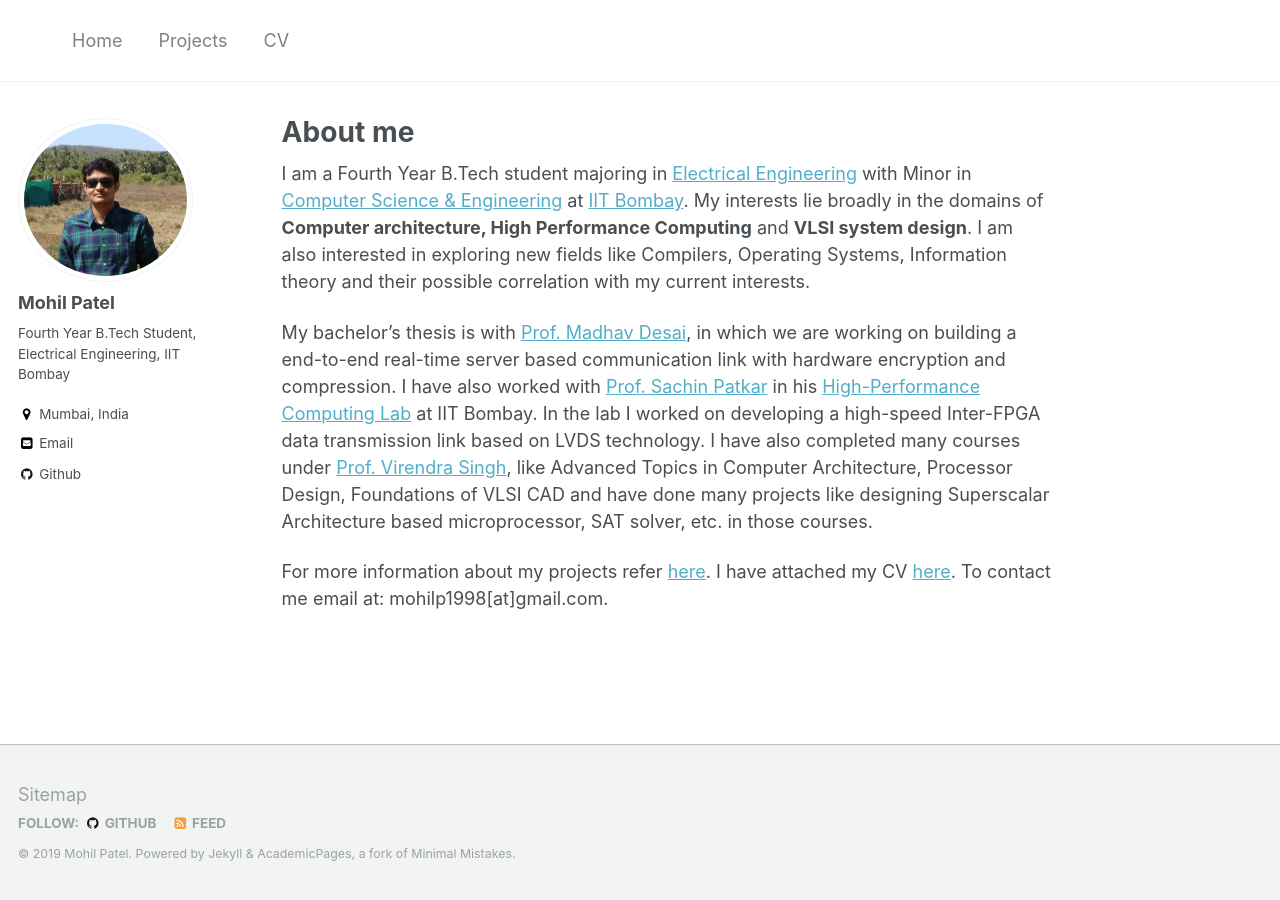
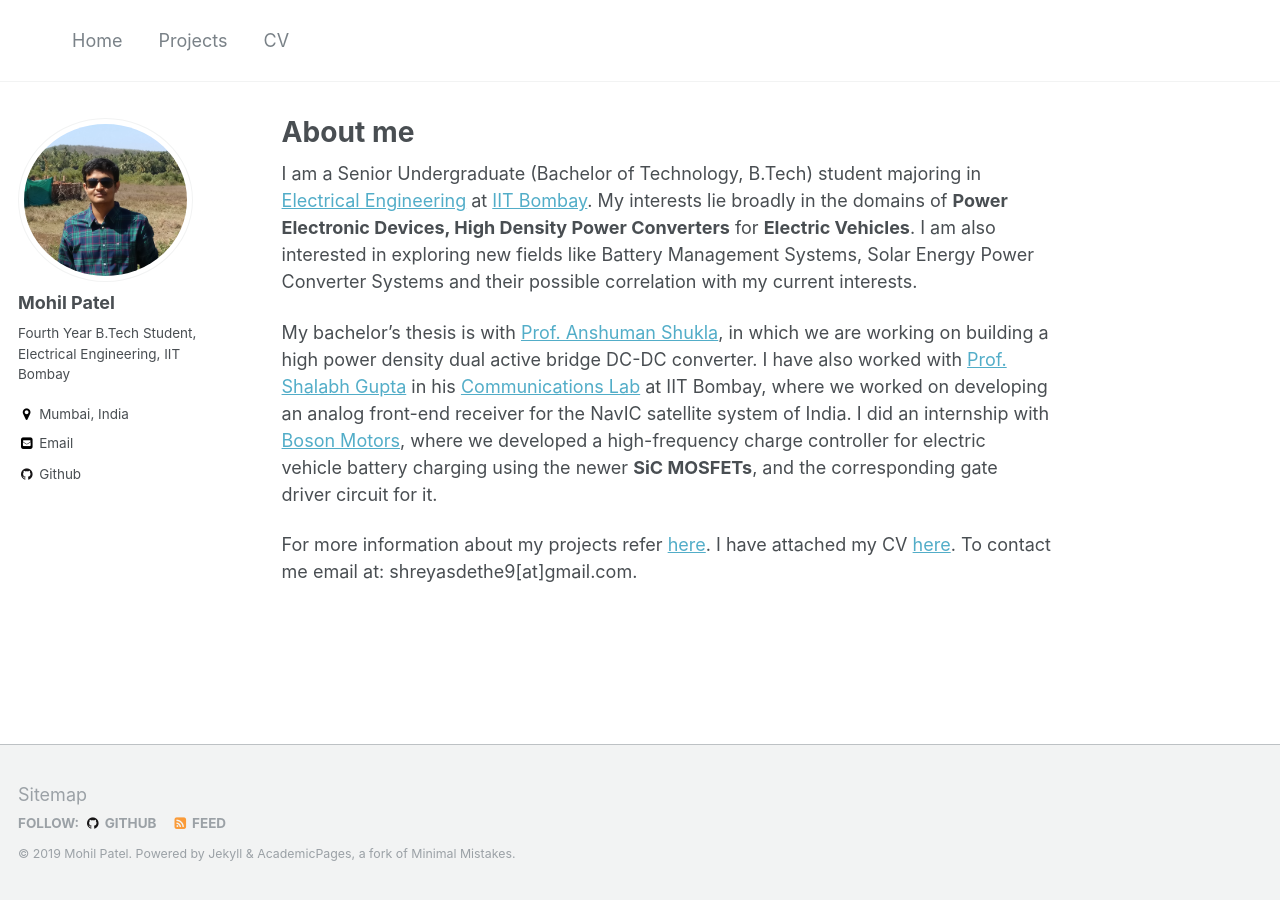
Before and after one commit to shreyasdethe/home, a Jekyll site: the page built from _pages/about.md, in a window 1280 px wide. Built offline with Jekyll 4.4.1, drawn with Linux system fonts in a browser that asks for light colours.

Commit message:
Update about

```diff
--- a/_pages/about.md
+++ b/_pages/about.md
@@ -9,11 +9,11 @@ redirect_from:
   - /home/
 ---
 
-I am a Fourth Year B.Tech student majoring in [Electrical Engineering](https://www.ee.iitb.ac.in/web) with Minor in [Computer Science & Engineering](https://www.cse.iitb.ac.in) at [IIT Bombay](http://www.iitb.ac.in). My interests lie broadly in the domains of **Computer architecture, High Performance Computing** and **VLSI system design**. I am also interested in exploring new fields like Compilers, Operating Systems, Information theory and their possible correlation with my current interests.
+I am a Senior Undergraduate (Bachelor of Technology, B.Tech) student majoring in [Electrical Engineering](https://www.ee.iitb.ac.in/web) at [IIT Bombay](http://www.iitb.ac.in). My interests lie broadly in the domains of **Power Electronic Devices, High Density Power Converters** for **Electric Vehicles**. I am also interested in exploring new fields like Battery Management Systems, Solar Energy Power Converter Systems and their possible correlation with my current interests.
 
-My bachelor's thesis is with [Prof. Madhav Desai](https://www.ee.iitb.ac.in/web/people/faculty/home/madhav), in which we are working on building a end-to-end real-time server based communication link with hardware encryption and compression. I have also worked with [Prof. Sachin Patkar](https://www.ee.iitb.ac.in/wiki/faculty/patkar) in his [High-Performance Computing Lab](https://www.ee.iitb.ac.in/~hpc/) at IIT Bombay. In the lab I worked on developing a high-speed Inter-FPGA data transmission link based on LVDS technology. I have also completed many courses under [Prof. Virendra Singh](https://www.ee.iitb.ac.in/~viren/), like Advanced Topics in Computer Architecture, Processor Design, Foundations of VLSI CAD and have done many projects like designing Superscalar Architecture based microprocessor, SAT solver, etc. in those courses.
+My bachelor's thesis is with [Prof. Anshuman Shukla](https://www.ee.iitb.ac.in/web/people/faculty/home/ashukla), in which we are working on building a high power density dual active bridge DC-DC converter. I have also worked with [Prof. Shalabh Gupta](https://www.ee.iitb.ac.in/wiki/faculty/shalabh) in his [Communications Lab](https://www.ee.iitb.ac.in/~comlab/index.htm) at IIT Bombay, where we worked on developing an analog front-end receiver for the NavIC satellite system of India. I did an internship with [Boson Motors](https://www.bosonmotors.com/), where we developed a high-frequency charge controller for electric vehicle battery charging using the newer **SiC MOSFETs**, and the corresponding gate driver circuit for it.
 
-For more information about my projects refer [here](https://mohilp1998.github.io/projects/). I have attached my CV [here](https://mohilp1998.github.io/cv/). To contact me email at: mohilp1998[at]gmail.com.
+For more information about my projects refer [here](https://shreyasdethe.github.io/home/projects). I have attached my CV [here](https://shreyasdethe.github.io/home/cv/). To contact me email at: shreyasdethe9[at]gmail.com.
 
 <!---
 I am a Fifth Year Dual Degree (B. Tech + M. Tech) student of [Electrical Engineering](https://www.ee.iitb.ac.in/web) at [IIT Bombay](http://www.iitb.ac.in/) with specialization in Communications and Signal Processing. My research interests broadly lie in **Applied Probability, Learning Theory, Optimization, Game Theory** and **Social Networks**. I am primarily interested in theoretical aspects of problems in these fields and I also like to apply these tools to solve real world problems.
```
